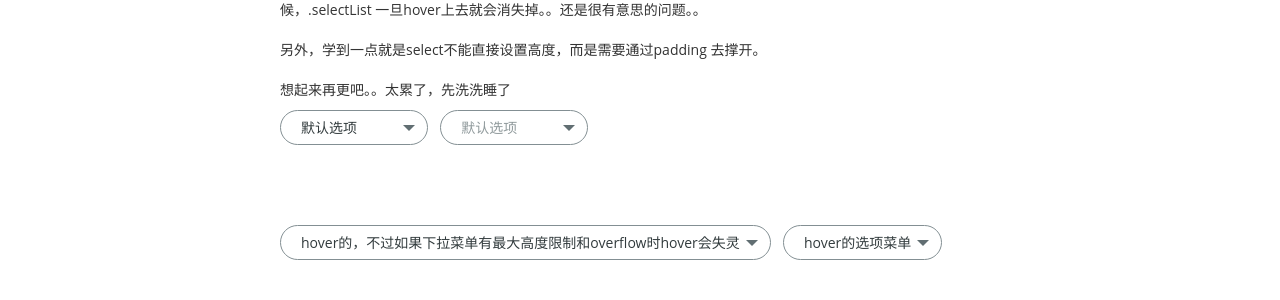
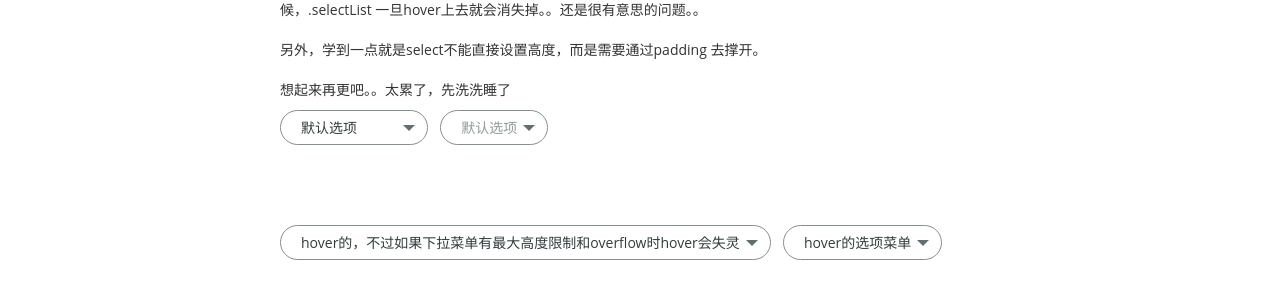
Before and after one commit to wcqblog/wcqblog.github.io, a Jekyll site: the page built from _posts/2015-05-01-用CSS实现交互效果的更改样式的下拉菜单.markdown, in a window 1280 px wide. Shown: the part 4394-4694 px from the top of the page. Built offline with Jekyll 4.4.1, drawn with Linux system fonts in a browser that asks for light colours; nearby versions of some CDN libraries; some web fonts are replaced; Markdown is read by kramdown in place of the engine named in the settings; comment, search, counter and statistics services are not loaded.

Commit message:
Update 2015-05-01-用CSS实现交互效果的更改样式的下拉菜单.markdown

```diff
--- a/_posts/2015-05-01-用CSS实现交互效果的更改样式的下拉菜单.markdown
+++ b/_posts/2015-05-01-用CSS实现交互效果的更改样式的下拉菜单.markdown
@@ -310,7 +310,7 @@ overflow: auto;
 
 </div>
 
-<div class="mySelect focus" style="width: 96px;">
+<div class="mySelect focus" >
         <div class="selected" tabindex="0">
                 <span class="selectedTxt" contentEditable="true">默认选项</span>
         </div>
```
